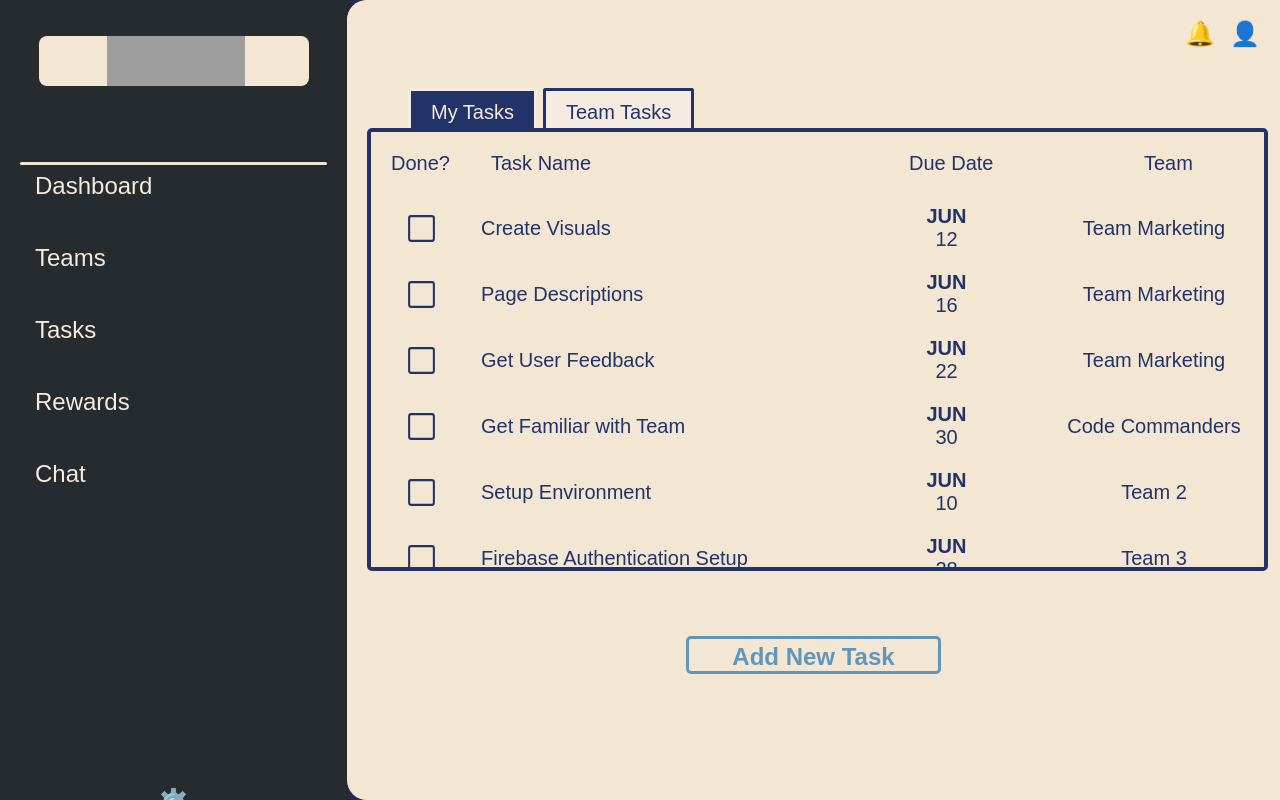
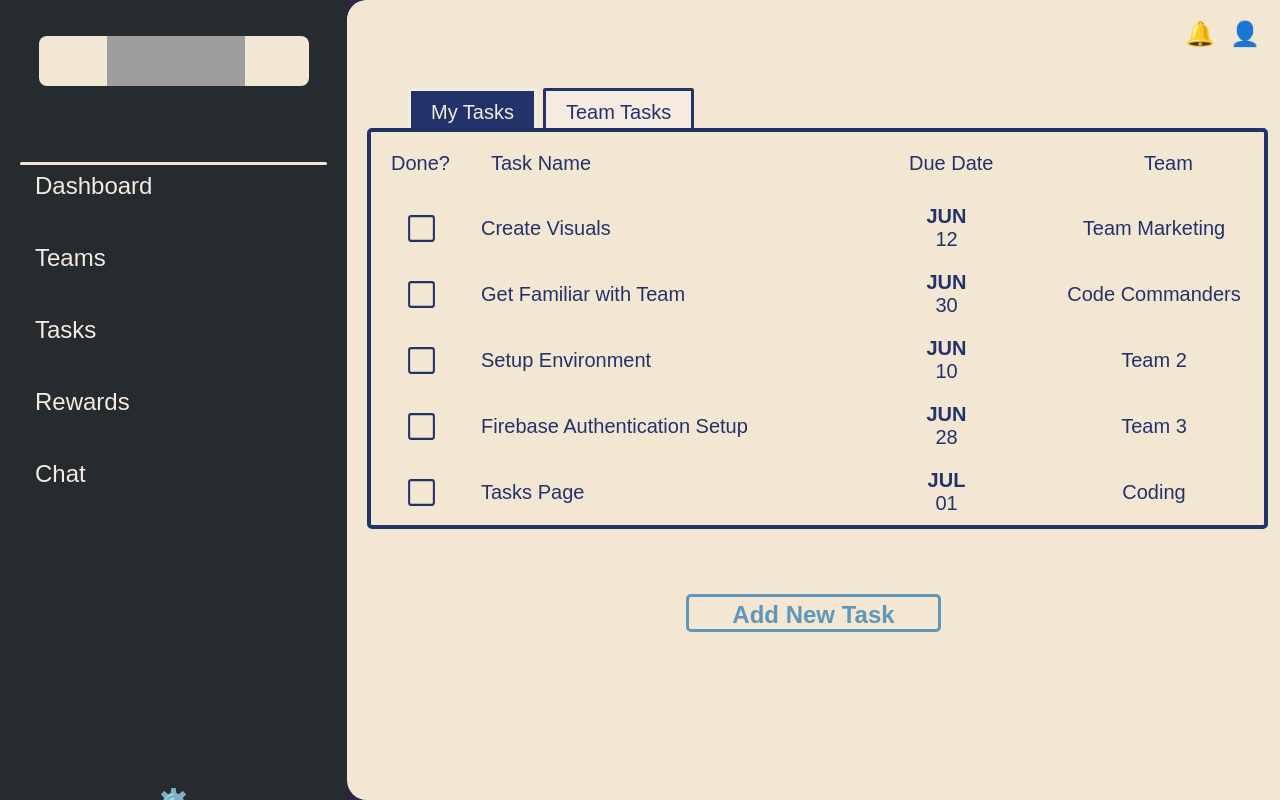
Before and after one commit to sophiaullrich/FutureForgeProject, a React (Create React App) app in the folder frontend/: page /tasks in a window 1280 px wide. Built offline with nearby package versions, Linux system fonts and the light colour scheme; grey boxes are pictures that could not be loaded.

Commit message:
Filtering Tasks
Filtering Team Tasks & My Tasks
- Change based on user's name in future

```diff
--- a/frontend/src/TasksPage.css
+++ b/frontend/src/TasksPage.css
@@ -50,22 +50,25 @@
 }
 
 .tasks-container {
-  background: #F5EBE0;
   border-radius: 0 8px 8px 8px;
   padding: 0;
   min-height: 400px;
   position: relative;
+  flex-grow: 1;
+  display: flex;
+  flex-direction: column;
 }
 
 /* tasks table */
 .tasks-table {
   width: 100%;
-  height: 435px;
+  height: 75%;
   flex-shrink: 0;
   border-radius: 5px;
   border: 4px solid #22336A;
   background: #F3E7D3;
   overflow-x: auto;
+  overflow-y: auto;
 }
 
 .table-header {
--- a/frontend/src/TasksPage.jsx
+++ b/frontend/src/TasksPage.jsx
@@ -28,7 +28,7 @@ const tasksData = [
         assigned: 'Sophia Ullrich',
         team: 'Team Marketing'
     },
-        {
+    {
         id: 4,
         done: false,
         name: 'Get Familiar with Team',
@@ -36,7 +36,7 @@ const tasksData = [
         assigned: 'Diya Topiwala',
         team: 'Code Commanders'
     },
-        {
+    {
         id: 5,
         done: false,
         name: 'Setup Environment',
@@ -44,13 +44,21 @@ const tasksData = [
         assigned: 'Diya Topiwala',
         team: 'Team 2'
     },
-        {
+    {
         id: 6,
         done: false,
         name: 'Firebase Authentication Setup',
         due: {month: 'JUN', day: '28'},
         assigned: 'Diya Topiwala',
         team: 'Team 3'
+    },
+        {
+        id: 7,
+        done: false,
+        name: 'Tasks Page',
+        due: {month: 'JUL', day: '01'},
+        assigned: 'Diya Topiwala',
+        team: 'Coding'
     },
 ];
 
@@ -63,6 +71,11 @@ export default function  TasksPage(){
             task.id === taskId ? { ...task, done: !task.done } : task
         ));
     };
+
+    // filtering tasks - change based on user's name!!
+    const filteredTasks = activeTab === 'myTasks'
+    ? tasks.filter(task => task.assigned === 'Diya Topiwala')
+    : tasks;
 
     return (
         <div>
@@ -94,7 +107,7 @@ export default function  TasksPage(){
                     </div>
 
                     {/* Table Rows */}
-                    {tasks.map(task => (
+                    {filteredTasks.map(task => (
                         <div key={task.id} className={`table-row ${activeTab === 'teamTasks' ? 'team-tasks' : ''}`}>
                             <div className="table-cell checkbox-cell">
                                 <div
```
